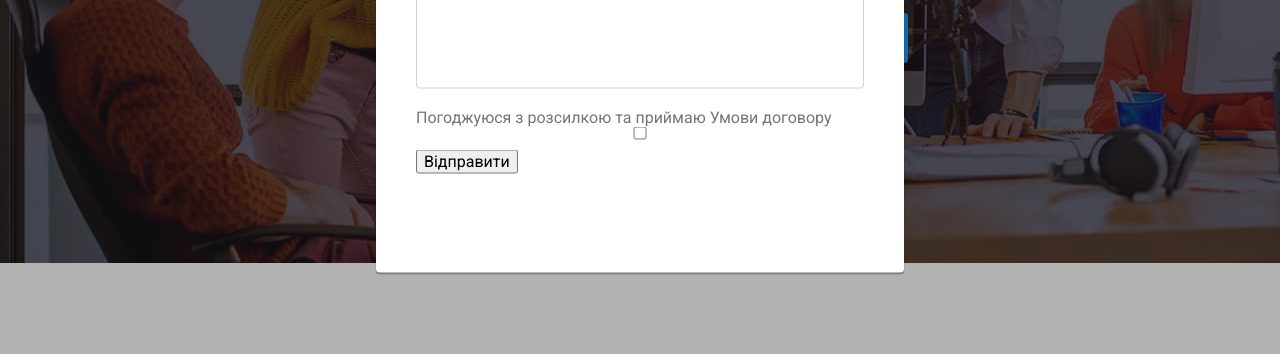
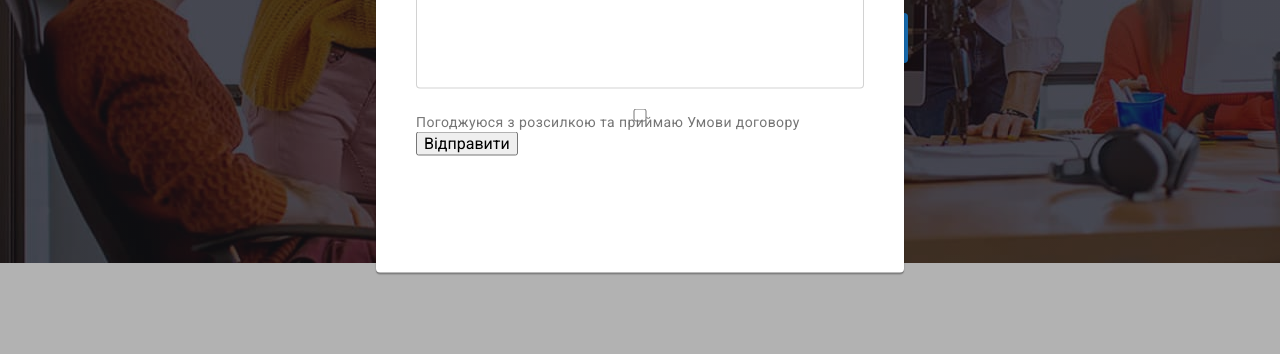
Before and after one commit to Tetjana0508/goit-markup-hw-06, a plain HTML site: page index.html in a window 1280 px wide. Shown: the part 418-772 px from the top of the page. Drawn offline with nearby package versions, Linux system fonts and the light colour scheme.

Commit message:
Модальне вікно_чекбокс

```diff
--- a/css/styles.css
+++ b/css/styles.css
@@ -894,3 +894,11 @@ body {
 .form-input:not(:focus):not(:placeholder-shown):invalid {
   background-color: rgba(128, 19, 0, 0.15);
 }
+
+.check-text {
+  font-size: 14px;
+  line-height: 0.5833px;
+  letter-spacing: 0.03em;
+  display: flex;
+  align-items: center;
+}
--- a/index.html
+++ b/index.html
@@ -536,10 +536,8 @@
               ></textarea>
             </div>
             <div class="form-field">
-              <label for="checkbox"
-                >Погоджуюся з розсилкою та приймаю Умови договору</label
-              >
-              <input type="checkbox" name="" id="" />
+              <input type="checkbox" name="policy" id="policy" />
+              <label for="policy" class="check-text">Погоджуюся з розсилкою та приймаю Умови договору</label>
             </div>
             <button type="submit">Відправити</button>
           </form>
```
Also changed, not shown: images/icons.svg.
